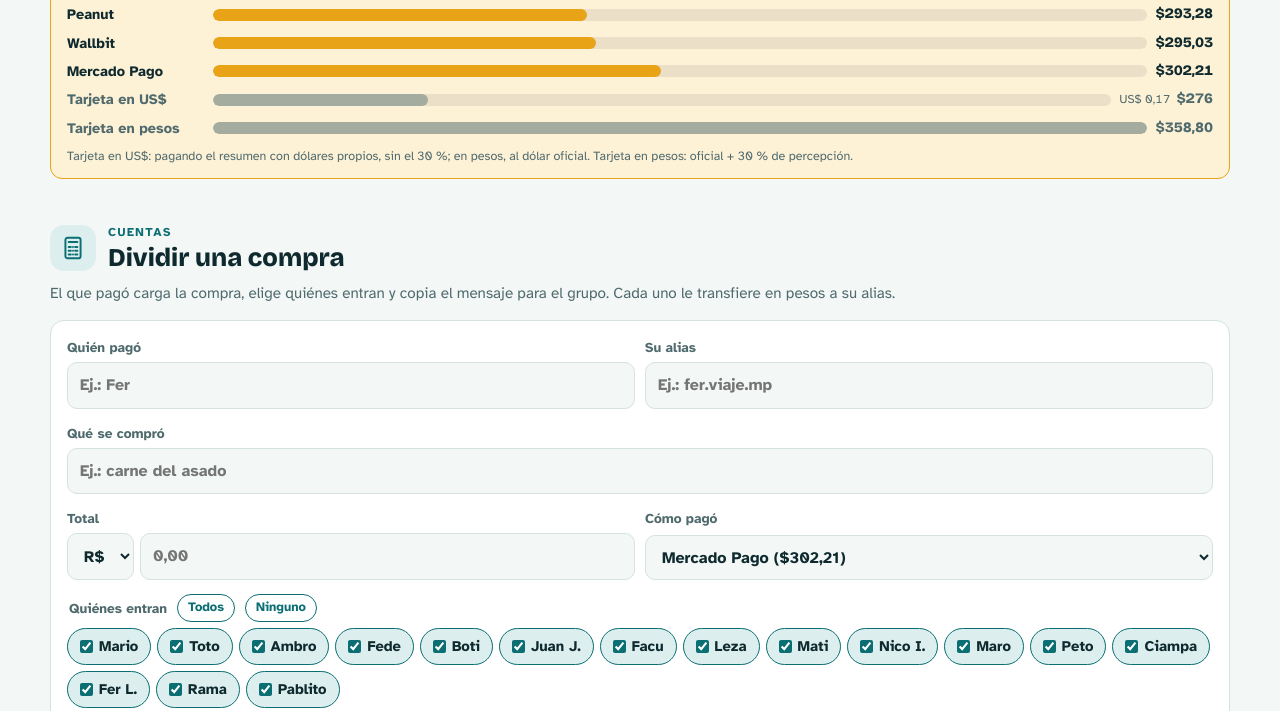
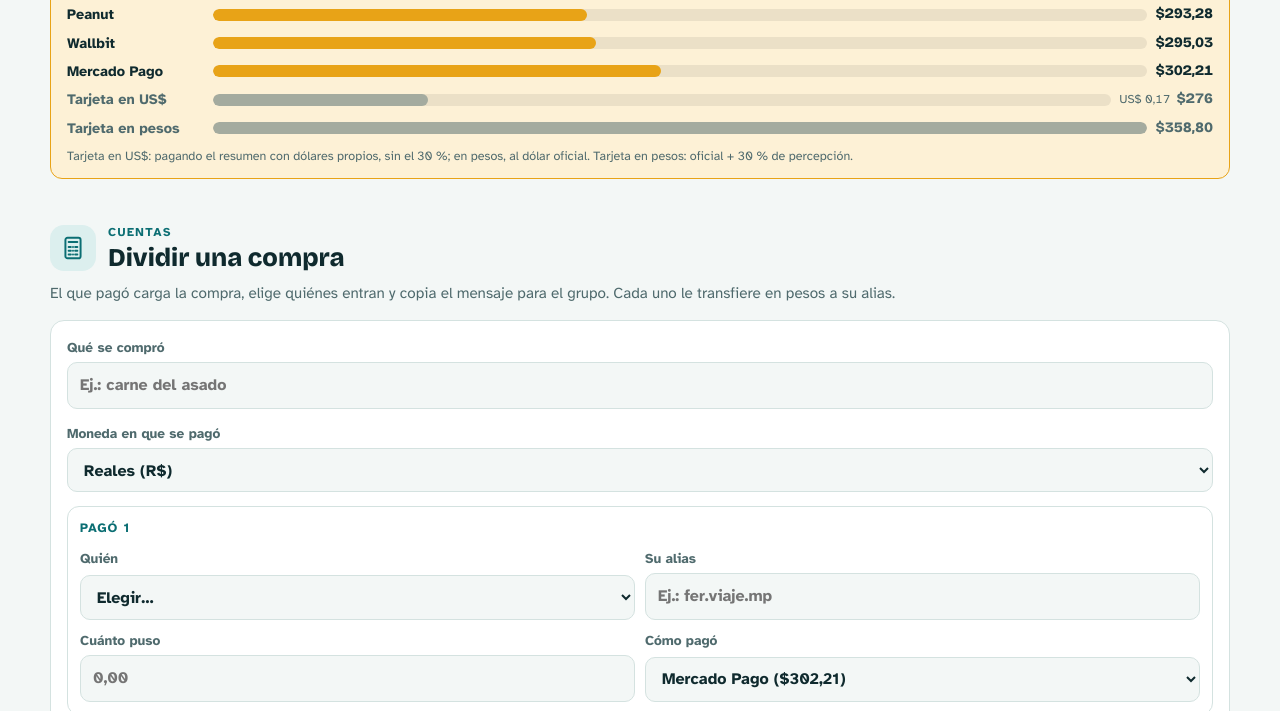
Before and after one commit to forjadera-ai/forty-licks-jurere, a plain HTML site: page index.html in a window 1280 px wide. Shown: the part 241-952 px from the top of the page. Drawn offline with nearby package versions, Linux system fonts and the light colour scheme.

Commit message:
Calculadora: hasta 3 pagadores
Co-Authored-By: Claude Opus 5.5 <noreply@anthropic.com>
Claude-Session: https://claude.ai/code/session_01DyVhG1WpQEMffnNLmpPvsA

```diff
--- a/index.html
+++ b/index.html
@@ -74,6 +74,14 @@ header{display:flex;flex-direction:column;gap:12px}
 .calc-out p{margin:0;font-size:.92rem}
 .calc-out .who{opacity:.9}
 .calc .copy{font:inherit;font-weight:700;border:0;border-radius:999px;padding:11px 18px;background:var(--sun);color:#1d1600;cursor:pointer;justify-self:start}
+.payer{border:1.5px solid var(--line);border-radius:12px;padding:12px;display:grid;gap:10px;position:relative}
+.payer h4{margin:0;font-size:.8rem;letter-spacing:.08em;text-transform:uppercase;color:var(--sea)}
+.payer .rm{position:absolute;top:8px;right:8px;font:inherit;font-size:.8rem;font-weight:700;color:var(--muted);background:none;border:0;cursor:pointer;padding:4px 8px}
+.calc .add{font:inherit;font-weight:700;color:var(--sea);background:none;border:1.5px dashed var(--sea);border-radius:10px;padding:10px;cursor:pointer}
+.calc .add[hidden]{display:none}
+.tx{list-style:none;margin:8px 0 0;padding:8px 0 0;border-top:1px solid rgba(255,255,255,.25);display:grid;gap:4px;font-size:.92rem}
+.tx:empty{display:none}
+.tx b{font-variant-numeric:tabular-nums}
 .calc .hint{font-size:.8rem;color:var(--muted);margin:0}
 .fx-note{flex-basis:100%;font-size:.78rem;color:var(--muted);margin:2px 0 0}
 .house{background:var(--sea);color:#fff;border-radius:16px;padding:20px;display:flex;flex-direction:column;gap:10px}
@@ -236,16 +244,10 @@ footer{font-size:.8rem;color:var(--muted)}
 <section id="cuentas">
   <div class="sec-head has-ic"><span class="ic" aria-hidden="true"><svg viewBox="0 0 24 24" fill="none" stroke="currentColor" stroke-width="1.8" stroke-linecap="round" stroke-linejoin="round"><rect x="5" y="2.5" width="14" height="19" rx="2"/><path d="M8 6.5h8M8 11h2M12 11h0M14 11h2M8 14.5h2M12 14.5h0M14 14.5h2M8 18h2M12 18h0M14 18h2"/></svg></span><span class="eyebrow">Cuentas</span><h2>Dividir una compra</h2><p>El que pagó carga la compra, elige quiénes entran y copia el mensaje para el grupo. Cada uno le transfiere en pesos a su alias.</p></div>
   <form class="calc" id="calc" onsubmit="return false">
-    <div class="row2">
-      <label>Quién pagó<input id="c-who" autocomplete="off" placeholder="Ej.: Fer"></label>
-      <label>Su alias<input id="c-alias" autocomplete="off" placeholder="Ej.: fer.viaje.mp"></label>
-    </div>
     <label>Qué se compró<input id="c-what" autocomplete="off" placeholder="Ej.: carne del asado"></label>
-    <div class="row2">
-      <label>Total<span class="amt"><select id="c-cur" aria-label="Moneda"><option value="BRL">R$</option><option value="ARS">$</option></select><input id="c-amt" inputmode="decimal" placeholder="0,00"></span></label>
-      <label>Cómo pagó<select id="c-rate"></select></label>
-    </div>
-    <label id="c-own-l" hidden>Cotización (R$ 1 = $)<input id="c-own" inputmode="decimal" placeholder="300,00"></label>
+    <label>Moneda en que se pagó<select id="c-cur"><option value="BRL">Reales (R$)</option><option value="ARS">Pesos ($)</option></select></label>
+    <div id="c-payers"></div>
+    <button type="button" class="add" id="c-add">+ Otro que pagó</button>
     <fieldset>
       <legend>Quiénes entran <button type="button" id="c-all">Todos</button><button type="button" id="c-none">Ninguno</button></legend>
       <div class="chips" id="c-ppl"></div>
@@ -255,9 +257,10 @@ footer{font-size:.8rem;color:var(--muted)}
       <p class="who" id="c-n">Elegí quiénes entran</p>
       <span class="big" id="c-pp">$0</span>
       <p id="c-sub">por persona</p>
+      <ul class="tx" id="c-tx"></ul>
     </div>
     <button type="button" class="copy" id="c-copy">Copiar mensaje para el grupo</button>
-    <p class="hint">Las cotizaciones son las del recuadro de arriba. Usá la de la billetera o tarjeta con la que pagaste, así nadie pierde. Nada de esto se guarda: si recargás la página, se borra.</p>
+    <p class="hint">Hasta 3 pueden haber pagado. Cada uno elige la cotización de la billetera o tarjeta con la que pagó, así nadie pierde. Nada de esto se guarda: si recargás la página, se borra.</p>
   </form>
 </section>
 
@@ -462,49 +465,82 @@ footer{font-size:.8rem;color:var(--muted)}
 (function(){
   var names=["Mario","Toto","Ambro","Fede","Boti","Juan J.","Facu","Leza","Mati","Nico I.","Maro","Peto","Ciampa","Fer L.","Rama","Pablito"];
   var $=function(id){return document.getElementById(id)};
-  var rs=$('c-rate');
-  document.querySelectorAll('#cambio [data-rate]').forEach(function(li){
-    var o=document.createElement('option');o.value=li.getAttribute('data-rate');
-    o.textContent=li.querySelector('.nm').textContent+' ($'+fmt(+o.value,2)+')';
-    if(li.querySelector('.nm').textContent==='Mercado Pago')o.selected=true;
-    rs.appendChild(o);
-  });
-  var oo=document.createElement('option');oo.value='own';oo.textContent='Otra cotización';rs.appendChild(oo);
-  var box=$('c-ppl');
-  names.forEach(function(n){var l=document.createElement('label');l.innerHTML='<input type="checkbox" checked> '+n;l.querySelector('input').value=n;box.appendChild(l)});
   function num(v){v=String(v||'').trim().replace(/\s/g,'');if(v.indexOf(',')>-1)v=v.replace(/\./g,'').replace(',','.');var n=parseFloat(v);return isFinite(n)?n:0}
   function fmt(n,d){return n.toLocaleString('es-AR',{minimumFractionDigits:d,maximumFractionDigits:d})}
+  function esc(t){return String(t).replace(/[&<>"]/g,function(c){return{'&':'&amp;','<':'&lt;','>':'&gt;','"':'&quot;'}[c]})}
+  var rates=[].slice.call(document.querySelectorAll('#cambio [data-rate]')).map(function(li){return{n:li.querySelector('.nm').textContent,r:+li.getAttribute('data-rate')}});
+  var rateOpts=rates.map(function(o){return '<option value="'+o.r+'"'+(o.n==='Mercado Pago'?' selected':'')+'>'+esc(o.n)+' ($'+fmt(o.r,2)+')</option>'}).join('')+'<option value="own">Otra cotización</option>';
+  var nameOpts='<option value="">Elegir…</option>'+names.map(function(n){return '<option>'+esc(n)+'</option>'}).join('')+'<option value="__otro">Otro</option>';
+  var wrap=$('c-payers');
+  function addPayer(){
+    var k=wrap.children.length; if(k>=3)return;
+    var d=document.createElement('div');d.className='payer';
+    d.innerHTML='<h4>Pagó '+(k+1)+'</h4>'+(k?'<button type="button" class="rm" aria-label="Quitar">Quitar</button>':'')+
+      '<div class="row2"><label>Quién<select class="p-who">'+nameOpts+'</select></label><label>Su alias<input class="p-alias" autocomplete="off" placeholder="Ej.: fer.viaje.mp"></label></div>'+
+      '<label class="p-other" hidden>Nombre<input class="p-oname" autocomplete="off"></label>'+
+      '<div class="row2"><label>Cuánto puso<input class="p-amt" inputmode="decimal" placeholder="0,00"></label><label class="p-ratel">Cómo pagó<select class="p-rate">'+rateOpts+'</select></label></div>'+
+      '<label class="p-ownl" hidden>Cotización (R$ 1 = $)<input class="p-own" inputmode="decimal" placeholder="300,00"></label>';
+    wrap.appendChild(d);
+    var rm=d.querySelector('.rm'); if(rm)rm.onclick=function(){d.remove();relabel();render()};
+    relabel();
+  }
+  function relabel(){[].forEach.call(wrap.children,function(d,i){d.querySelector('h4').textContent='Pagó '+(i+1)});$('c-add').hidden=wrap.children.length>=3}
+  var box=$('c-ppl');
+  names.forEach(function(n){var l=document.createElement('label');l.innerHTML='<input type="checkbox" checked> '+esc(n);l.querySelector('input').value=n;box.appendChild(l)});
   function state(){
-    var rate=rs.value==='own'?num($('c-own').value):+rs.value;
+    var cur=$('c-cur').value;
+    var payers=[].map.call(wrap.children,function(d){
+      d.querySelector('.p-ratel').hidden=cur!=='BRL';
+      var sel=d.querySelector('.p-rate').value; d.querySelector('.p-ownl').hidden=!(cur==='BRL'&&sel==='own');
+      var w=d.querySelector('.p-who').value; d.querySelector('.p-other').hidden=w!=='__otro';
+      var name=w==='__otro'?d.querySelector('.p-oname').value.trim():w;
+      var rate=cur==='BRL'?(sel==='own'?num(d.querySelector('.p-own').value):+sel):1;
+      var amt=num(d.querySelector('.p-amt').value);
+      return {name:name,alias:d.querySelector('.p-alias').value.trim(),amt:amt,ars:amt*rate,rate:rate,how:d.querySelector('.p-rate').selectedOptions[0].textContent};
+    }).filter(function(p){return p.amt>0});
     var ppl=[].slice.call(box.querySelectorAll('input:checked')).map(function(i){return i.value});
-    var n=ppl.length+Math.max(0,Math.floor(num($('c-extra').value)));
-    var amt=num($('c-amt').value),cur=$('c-cur').value;
-    var totalARS=cur==='BRL'?amt*rate:amt, totalBRL=cur==='BRL'?amt:(rate?amt/rate:0);
-    return {rate:rate,ppl:ppl,n:n,amt:amt,cur:cur,ars:n?Math.ceil(totalARS/n):0,brl:n?totalBRL/n:0,totalARS:totalARS,
-      who:$('c-who').value.trim(),alias:$('c-alias').value.trim(),what:$('c-what').value.trim(),how:rs.options[rs.selectedIndex].textContent};
+    var extra=Math.max(0,Math.floor(num($('c-extra').value)));
+    var n=ppl.length+extra;
+    var totalARS=payers.reduce(function(t,p){return t+p.ars},0), totalAmt=payers.reduce(function(t,p){return t+p.amt},0);
+    var share=n?totalARS/n:0, shareBRL=(cur==='BRL'&&n)?totalAmt/n:0;
+    // balances
+    var bal={}; var order=[];
+    function key(nm){if(!(nm in bal)){bal[nm]=0;order.push(nm)}}
+    payers.forEach(function(p,i){var nm=p.name||('Pagó '+(i+1));p.key=nm;key(nm);bal[nm]+=p.ars});
+    ppl.forEach(function(nm){key(nm);bal[nm]-=share});
+    for(var i=1;i<=extra;i++){var nm='Otro '+i;key(nm);bal[nm]-=share}
+    var cred=order.filter(function(k){return bal[k]>0.5}).map(function(k){return{k:k,v:bal[k]}});
+    var deb=order.filter(function(k){return bal[k]<-0.5}).map(function(k){return{k:k,v:-bal[k]}});
+    var tx=[];
+    deb.forEach(function(d){cred.forEach(function(c){if(d.v<0.5||c.v<0.5)return;var m=Math.min(d.v,c.v);tx.push({from:d.k,to:c.k,v:Math.ceil(m-1e-9)});d.v-=m;c.v-=m})});
+    var alias={};payers.forEach(function(p){if(p.alias)alias[p.key]=p.alias});
+    return {cur:cur,payers:payers,ppl:ppl,extra:extra,n:n,share:share,shareBRL:shareBRL,totalAmt:totalAmt,tx:tx,alias:alias,what:$('c-what').value.trim()};
   }
   function render(){
-    $('c-own-l').hidden=rs.value!=='own';
     var st=state();
     $('c-n').textContent=st.n?('Entran '+st.n+(st.n===1?' persona':' personas')):'Elegí quiénes entran';
-    $('c-pp').textContent='$'+fmt(st.ars,0);
-    $('c-sub').textContent='por persona'+(st.brl?' · R$ '+fmt(st.brl,2):'')+(st.alias?' · transferir a '+st.alias:'');
+    $('c-pp').textContent='$'+fmt(Math.ceil(st.share),0);
+    $('c-sub').textContent='por persona'+(st.shareBRL?' · R$ '+fmt(st.shareBRL,2):'');
+    $('c-tx').innerHTML=st.tx.map(function(t){return '<li>'+esc(t.from)+' → '+esc(t.to)+(st.alias[t.to]?' ('+esc(st.alias[t.to])+')':'')+': <b>$'+fmt(t.v,0)+'</b></li>'}).join('');
   }
   $('calc').addEventListener('input',render);$('calc').addEventListener('change',render);
+  $('c-add').onclick=function(){addPayer();render()};
   $('c-all').onclick=function(){box.querySelectorAll('input').forEach(function(i){i.checked=true});render()};
   $('c-none').onclick=function(){box.querySelectorAll('input').forEach(function(i){i.checked=false});render()};
   $('c-copy').onclick=function(){
-    var st=state();if(!st.n||!st.amt){$('c-n').textContent='Falta el total o quiénes entran';return}
+    var st=state();if(!st.n||!st.payers.length){$('c-n').textContent='Falta lo que pagaron o quiénes entran';return}
+    var money=function(v){return st.cur==='BRL'?'R$ '+fmt(v,2):'$'+fmt(v,0)};
     var t=(st.what?st.what.charAt(0).toUpperCase()+st.what.slice(1)+'\n':'')+
-      (st.who||'Alguien')+' pagó '+(st.cur==='BRL'?'R$ '+fmt(st.amt,2):'$'+fmt(st.amt,0))+(st.cur==='BRL'?' ('+st.how+')':'')+'.\n'+
-      'Entran '+st.n+': '+st.ppl.join(', ')+(st.n>st.ppl.length?' y '+(st.n-st.ppl.length)+' más':'')+'.\n'+
-      'Cada uno: *$'+fmt(st.ars,0)+'*'+(st.brl?' (R$ '+fmt(st.brl,2)+')':'')+'.\n'+
-      (st.alias?'Transferir a alias: '+st.alias:'');
+      st.payers.map(function(p){return p.key+' pagó '+money(p.amt)+(st.cur==='BRL'?' ('+p.how+')':'')}).join('\n')+'\n'+
+      (st.payers.length>1?'Total: '+money(st.totalAmt)+'\n':'')+
+      'Entran '+st.n+': '+st.ppl.join(', ')+(st.extra?' y '+st.extra+' más':'')+'.\n'+
+      'Cada uno: *$'+fmt(Math.ceil(st.share),0)+'*'+(st.shareBRL?' (R$ '+fmt(st.shareBRL,2)+')':'')+'.\n\nTransferencias:\n'+
+      st.tx.map(function(x){return '• '+x.from+' → '+x.to+(st.alias[x.to]?' ('+st.alias[x.to]+')':'')+': $'+fmt(x.v,0)}).join('\n');
     var done=function(){var b=$('c-copy');b.textContent='¡Copiado! Pegalo en el grupo';setTimeout(function(){b.textContent='Copiar mensaje para el grupo'},2500)};
     if(navigator.clipboard&&navigator.clipboard.writeText){navigator.clipboard.writeText(t).then(done,function(){fallback(t);done()})}else{fallback(t);done()}
   };
   function fallback(t){var a=document.createElement('textarea');a.value=t;a.style.position='fixed';a.style.opacity='0';document.body.appendChild(a);a.select();try{document.execCommand('copy')}catch(e){}document.body.removeChild(a)}
-  render();
+  addPayer();render();
 })();
 </script>
 
```
